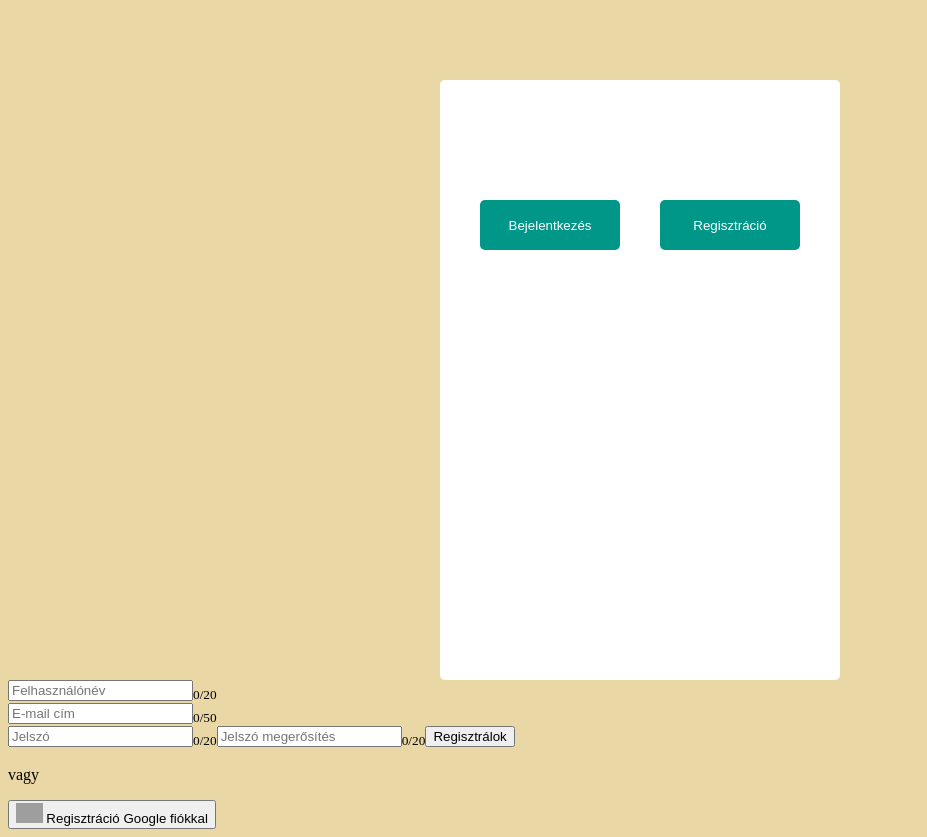
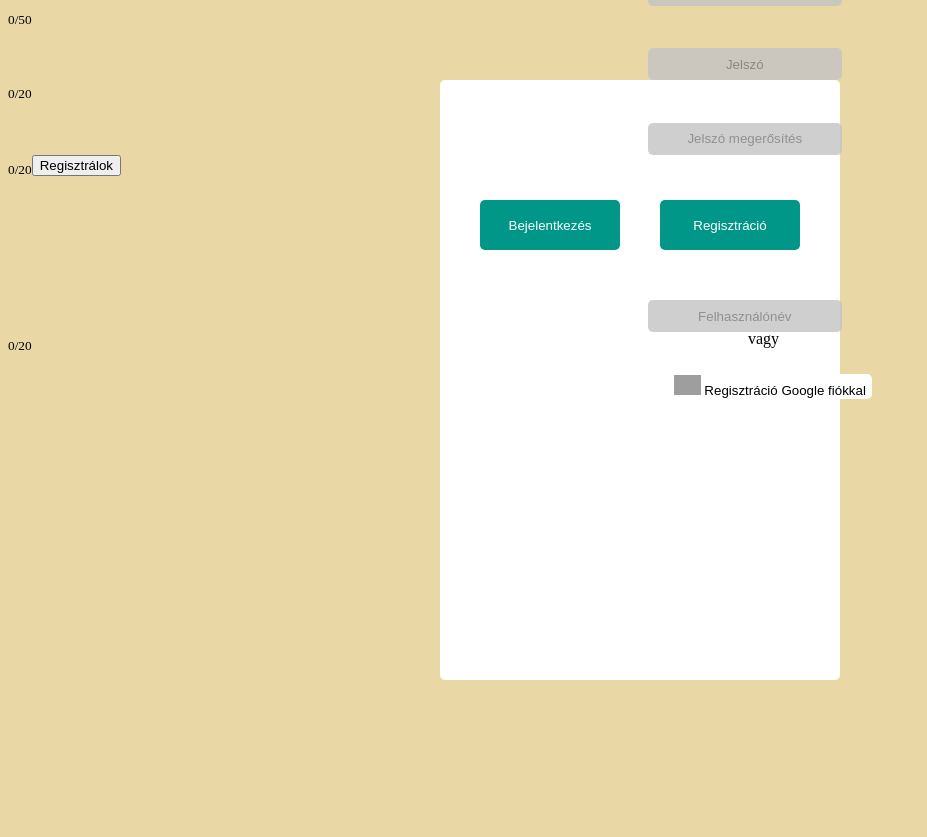
Before and after one commit to papandras/NJIT-2021-2022-Vizsgaremek, a Vue app in the folder Frontend/: page /register in a window 1280 px wide. Shown: the whole page, without its empty margins (0-927 px from the left). After the commit the page ends 800 px from the top, so only its background shows below. Built offline with nearby package versions, Linux system fonts and the light colour scheme; grey boxes are pictures that could not be loaded; the HTML template or start-up script is replaced by a standard one.

Commit message:
resgisztracio alpha kinezet

```diff
--- a/Frontend/src/components/Register.vue
+++ b/Frontend/src/components/Register.vue
@@ -2,20 +2,20 @@
     <div>
       <LoginOrRegister></LoginOrRegister>
       <form @submit.prevent="submit">
-        <input v-model="data.name" type="text" placeholder="Felhasználónév" minlength="3" maxlength="20" required />
+        <input v-model="data.name" type="text" placeholder="Felhasználónév" minlength="3" maxlength="20" required id="felhasznalonev"/>
         <sub>{{ nameLenght }}/20</sub>
         <div>{{ name }}</div>
-        <input v-model="data.email" type="email" placeholder="E-mail cím" minlength="10" maxlength="50" required />
+        <input v-model="data.email" type="email" placeholder="E-mail cím" minlength="10" maxlength="50" required id="e-mail"/>
         <sub>{{ emailLenght }}/50</sub>
         <div>{{ mail }}</div>
-        <input v-model="data.password" type="password" placeholder="Jelszó" minlength="8" maxlength="20" required />
+        <input v-model="data.password" type="password" placeholder="Jelszó" minlength="8" maxlength="20" required id="jelszo"/>
         <sub>{{ passwordLenght }}/20</sub>
-        <input v-model="data.passwordConfirm" type="password" placeholder="Jelszó megerősítés" minlength="8" maxlength="20" required />
+        <input v-model="data.passwordConfirm" type="password" placeholder="Jelszó megerősítés" minlength="8" maxlength="20" required id="jelszo"/>
         <sub>{{ passwordConfirmLenght }}/20</sub>
         <input type="submit" value="Regisztrálok" />
       </form>
       <p>vagy</p>
-      <button>
+      <button class="google">
         <img src="https://image.similarpng.com/very-thumbnail/2020/12/Illustration-of-Google-icon-on-transparent-background-PNG.png" style="height: 20px" alt="Google icon" />
         Regisztráció Google fiókkal
       </button>
@@ -82,3 +82,63 @@
         },
     };
 </script>
+
+<style scoped>
+  #felhasznalonev{
+    margin-top: -380px;
+    margin-left: 640px;
+    display: flex;
+    justify-content: center;
+    background-color: #C4C4C4;
+    opacity: 80%;
+    border-radius: 5px;
+    border-color: none;
+    width: 15%;
+    height: 30px;
+    text-align: center;
+    border: none;
+  }
+
+  #e-mail{
+    margin-top: -380px;
+    margin-left: 640px;
+    display: flex;
+    justify-content: center;
+    background-color: #C4C4C4;
+    opacity: 80%;
+    border-radius: 5px;
+    border-color: none;
+    width: 15%;
+    height: 30px;
+    text-align: center;
+    border: none;
+  }
+
+  #jelszo{
+    margin-top: 20px;
+    margin-left: 640px;
+    display: flex;
+    justify-content: center;
+    background-color: #C4C4C4;
+    opacity: 80%;
+    border-radius: 5px;
+    border-color: none;
+    width: 15%;
+    height: 30px;
+    text-align: center;
+    border: none;
+  }
+
+  p{
+    margin-top: 30px;
+    margin-left: 740px;
+  }
+
+  .google{
+    margin-top: 10px;
+    margin-left: 660px;
+    border: none;
+    border-radius: 5px;
+    background-color: white;
+  }
+</style>
```
